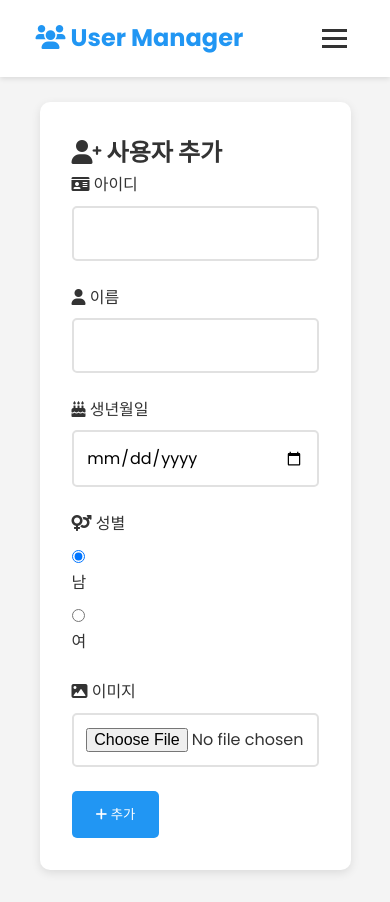
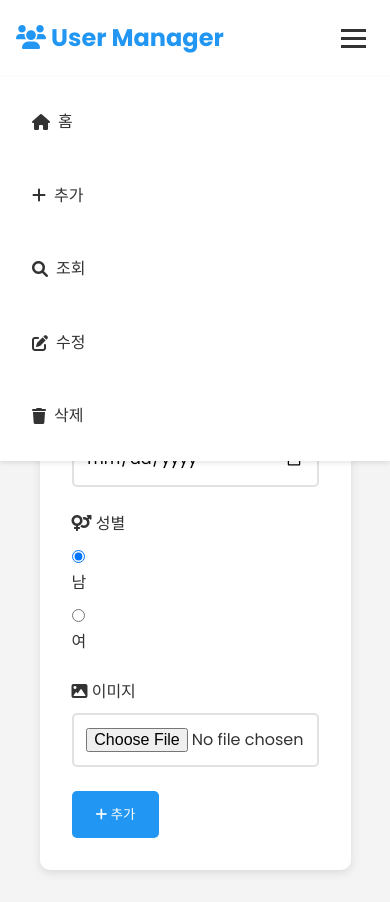
Before and after one commit to dany616/normal_UserManager, a website: page public/create.html in a window 390 px wide. Both pictures are taken after a click on the button 334 px from the left and 38 px from the top of the page. Drawn offline with Linux system fonts and the light colour scheme.

Commit message:
mobile hamburger debug code add

```diff
--- a/public/create.html
+++ b/public/create.html
@@ -10,7 +10,7 @@
 </head>
 <body>
     <header class="header">
-        <div class="header-content container">
+        <div class="header-content">
             <a href="/" class="logo">
                 <i class="fas fa-users"></i> User Manager
             </a>
@@ -64,4 +64,15 @@
             </div>
         </div>
     </main>
+
+    <script>
+        // 햄버거 메뉴 토글
+        const hamburger = document.getElementById('hamburger');
+        const nav = document.getElementById('nav');
+
+        hamburger.addEventListener('click', () => {
+            nav.classList.toggle('active');
+            hamburger.classList.toggle('active');
+        });
+    </script>
 </body>
```
Also changed, not shown: public/update.html (+9 -2 lines), 1 other file.
